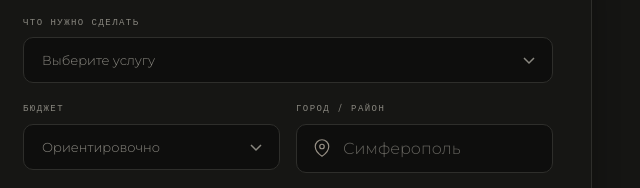
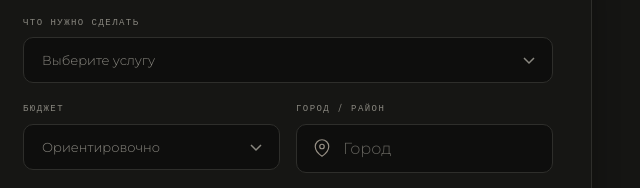
Before and after one commit to sajtoakoder-coder/stroytech-crimea, a website: page index.html in a window 1280 px wide. Shown: the part 6866-7054 px from the top of the page, 640-1280 px from the left. Drawn offline with nearby package versions, Linux system fonts and the light colour scheme.

Commit message:
Update index.html

```diff
--- a/index.html
+++ b/index.html
@@ -456,7 +456,7 @@
                 </div>
               </div>
             </div>
-            <div class="form-group"><label for="fieldCity">Город / район</label><input type="text" id="fieldCity" name="city" placeholder="Симферополь" autocomplete="address-level2"></div>
+            <div class="form-group"><label for="fieldCity">Город / район</label><input type="text" id="fieldCity" name="city" placeholder="Город" autocomplete="address-level2"></div>
           </div>
           <div class="form-group"><label for="fieldMessage">Описание задачи (необязательно)</label><textarea id="fieldMessage" name="message" placeholder="Площадь, этажность, материал стен, особые пожелания..."></textarea></div>
           <!-- honeypot anti-bot -->
```
